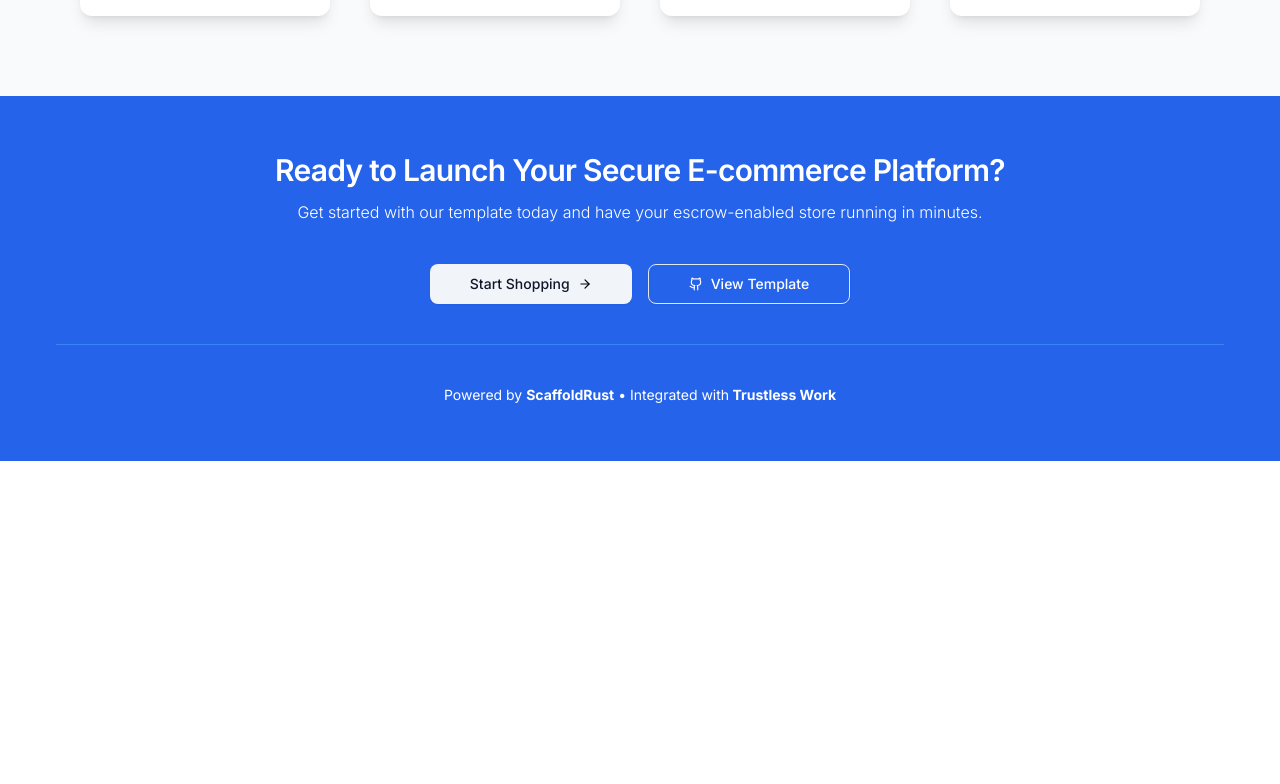
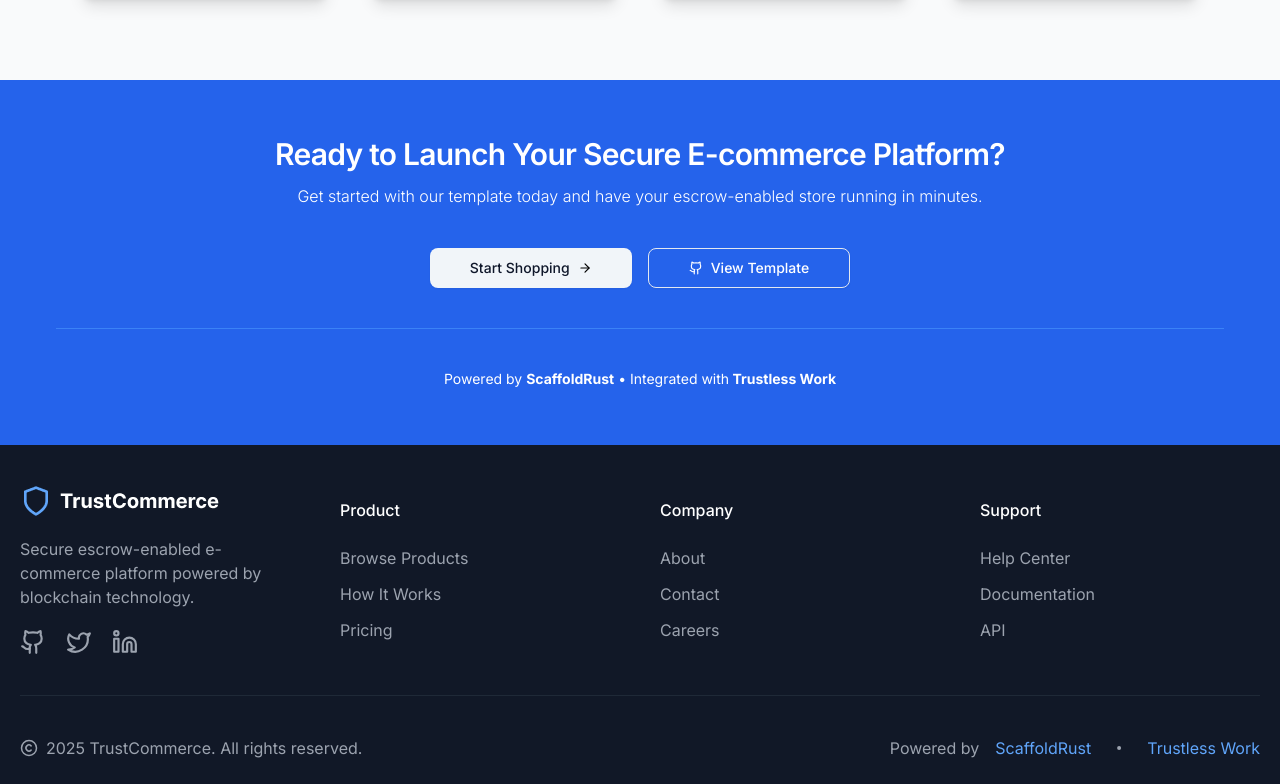
Before and after one commit to ScaffoldRust/Ecommerce-TrustlessWork-Integration, a Next.js app in the folder apps/webapp/: page / in a window 1280 px wide. Shown: the part 2013-2797 px from the top of the page. Before the commit the page ends 2474 px from the top, so only its background shows below. Built offline with nearby package versions, Linux system fonts and the light colour scheme.

Commit message:
finish website

```diff
--- a/apps/webapp/app/page.tsx
+++ b/apps/webapp/app/page.tsx
@@ -5,6 +5,7 @@ import Link from "next/link";
 import HeroSection from "@/components/home/hero-section";
 import WhyChose from "@/components/home/why-choose";
 import HowItWorks from "@/components/home/how-it-works";
+import Footer from "@/components/ui/footer";
 
 const OldLayout = () => {
   return (
@@ -61,6 +62,7 @@ export default function Home() {
       <WhyChose />
       <HowItWorks />
       <CTASection />
+      <Footer/>
     </div>
     // <main className="flex min-h-screen flex-col items-center justify-between p-24">
 
--- a/apps/webapp/components/Common/SectionHeading.tsx
+++ b/apps/webapp/components/Common/SectionHeading.tsx
@@ -9,7 +9,7 @@ const SectionHeading = ({
 }) => {
   return (
     <div className="text-center gap-4 flex flex-col mb-20 max-w-4xl mx-auto">
-      <h2 className="text-4xl">{heading}</h2>
+      <h2 className="text-2xl">{heading}</h2>
       {subHeading && <p className="text-gray-600 font-light">{subHeading}</p>}
     </div>
   );
--- a/apps/webapp/components/home/how-it-works.tsx
+++ b/apps/webapp/components/home/how-it-works.tsx
@@ -45,7 +45,7 @@ milestones are met.`,
     },
   ];
   return (
-    <div className="p-20 bg-[#F9FAFB]">
+    <div className="p-10 sm:p-20 bg-[#F9FAFB]">
       <SectionHeading
         heading="How It Works"
         subHeading="Simple, secure, and transparent. Our escrow process protects both buyers and
--- a/apps/webapp/components/home/why-choose.tsx
+++ b/apps/webapp/components/home/why-choose.tsx
@@ -12,7 +12,7 @@ import SectionHeading from "../Common/SectionHeading";
 
 const WhyChose = () => {
   return (
-    <div className="p-20">
+    <div className="p-10 sm:p-20">
       <SectionHeading
         heading="Why Choose TrustCommerce?"
         subHeading=" Built with Trustless Work integration, our template provides
--- /dev/null
+++ b/apps/webapp/components/ui/footer.tsx
@@ -0,0 +1,144 @@
+import Image from "next/image";
+import FooterLogo from "@/app/images/footer_logo.png";
+import React from "react";
+import {
+  Github,
+  Twitter,
+  Linkedin,
+  Dot,
+  CopyrightIcon,
+  Copyright,
+} from "lucide-react";
+import Link from "next/link";
+
+interface IFooterColumns {
+  title: string;
+  list: {
+    link: string;
+    title: string;
+  }[];
+}
+
+const FooterColumn = ({ title, list }: IFooterColumns) => {
+  return (
+    <div>
+      <h4 className="font-medium mb-6">{title}</h4>
+      <ul className="text-gray-400 flex flex-col gap-3">
+        {list?.map((item, index) => (
+          <li key={index}>
+            <Link href={item?.link}>{item?.title}</Link>
+          </li>
+        ))}
+      </ul>
+    </div>
+  );
+};
+
+const Footer = () => {
+  return (
+    <div className="bg-[#111827] gap-10 flex flex-col px-5 py-10">
+      <div className="text-white grid grid-cols-1 sm:grid-cols-2 md:grid-cols-4 gap-10  justify-between items-center">
+        <div className="gap-5 flex flex-col">
+          <Image
+            src={FooterLogo.src}
+            height={FooterLogo.height}
+            width={FooterLogo.width}
+            alt="Footer Logo"
+          />
+          <p className="text-[#9CA3AF]">
+            Secure escrow-enabled e-commerce platform powered by blockchain
+            technology.
+          </p>
+          <div className="flex gap-5">
+            <Link href={"#"}>
+              <Github size={26} className="text-[#9CA3AF]" />
+            </Link>
+            <Link href={"#"}>
+              <Twitter size={26} className="text-[#9CA3AF]" />
+            </Link>
+            <Link href={"#"}>
+              <Linkedin size={26} className="text-[#9CA3AF]" />
+            </Link>
+          </div>
+        </div>
+        <div className="">
+          <FooterColumn
+            title={"Product"}
+            list={[
+              {
+                link: "/",
+                title: "Browse Products",
+              },
+              {
+                link: "/",
+                title: "How It Works",
+              },
+              {
+                link: "/",
+                title: "Pricing",
+              },
+            ]}
+          />
+        </div>
+        <div className="">
+          <FooterColumn
+            title={"Company"}
+            list={[
+              {
+                link: "/",
+                title: "About",
+              },
+              {
+                link: "/",
+                title: "Contact",
+              },
+              {
+                link: "/",
+                title: "Careers",
+              },
+            ]}
+          />
+        </div>
+        <div className="">
+          <FooterColumn
+            title={"Support"}
+            list={[
+              {
+                link: "/",
+                title: "Help Center",
+              },
+              {
+                link: "/",
+                title: "Documentation",
+              },
+              {
+                link: "/",
+                title: "API",
+              },
+            ]}
+          />
+        </div>
+      </div>
+      <div className="border-t flex flex-col  md:flex-row gap-5 justify-between pt-10 text-white border-[#1F2937]">
+        <div className="">
+          <p className="text-gray-400 flex justify-center gap-2 items-center">
+            <Copyright size={18} />
+            {new Date().getFullYear()} TrustCommerce. All rights reserved.
+          </p>
+        </div>
+        <div className="flex gap-4 items-center justify-center">
+          <p className="text-gray-400">Powered by</p>
+          <Link className="text-[#60A5FA]" href={"#"}>
+            ScaffoldRust
+          </Link>
+          <Dot className="text-gray-400" />
+          <Link className="text-[#60A5FA]" href={"#"}>
+            Trustless Work
+          </Link>
+        </div>
+      </div>
+    </div>
+  );
+};
+
+export default Footer;
```
Also changed, not shown: apps/webapp/components/header/index.tsx (+3 -17 lines), apps/webapp/app/images/footer_logo.png (added).
